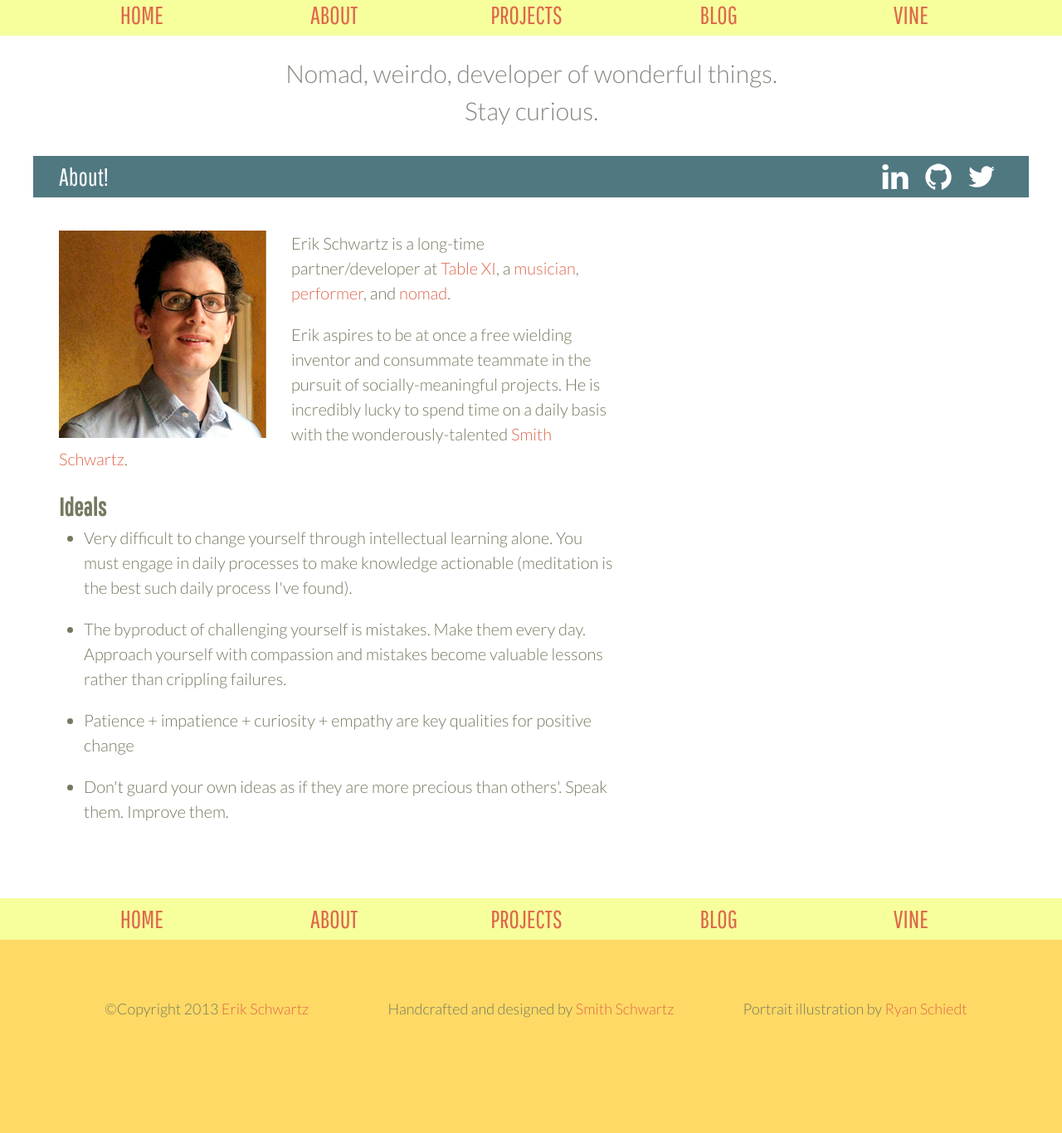
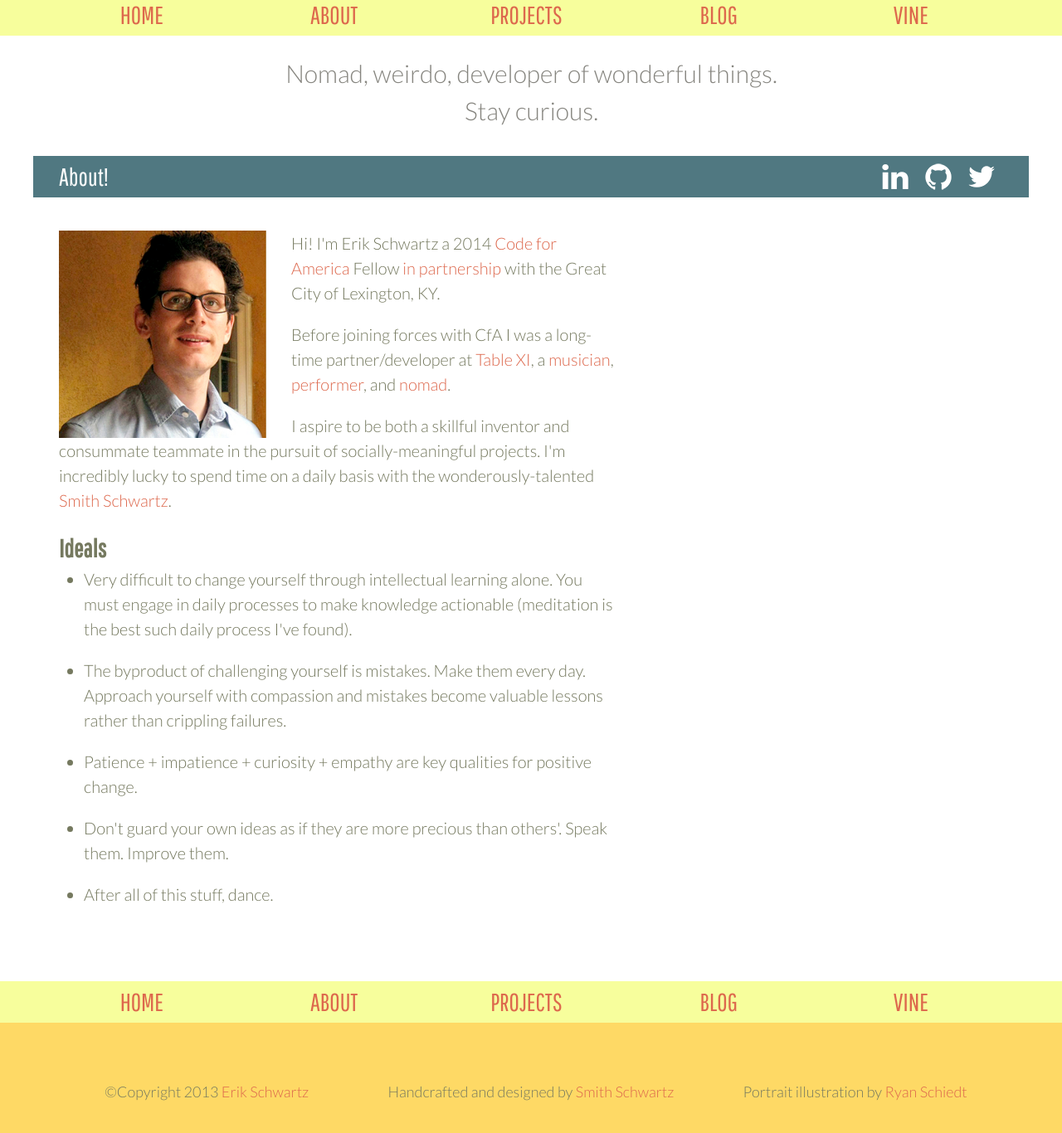
Before and after one commit to eeeschwartz/erikschwartz, a Jekyll site: the page built from about/index.html, in a window 1280 px wide and 1400 px high, scrolled down 316 px. Shown: the top 1366 px of the window at 83% size. Built offline with Jekyll 4.4.1, drawn with Linux system fonts in a browser that asks for light colours; before the commit the page ends 1616 px from its top, so only the background shows below that.

Commit message:
Update bio

```diff
--- a/about/index.html
+++ b/about/index.html
@@ -4,20 +4,23 @@ title: About!
 ---
 
 <img src="/images/erik3.jpg" alt="Erik Schwartz" title="Erik Schwartz" class="about-img">
-<p>Erik Schwartz is a long-time partner/developer at
+<p>Hi! I'm Erik Schwartz a 2014 <a href="http://codeforamerica.org">Code for America</a> Fellow <a href="http://teambiglex.tumblr.com/">in partnership</a>
+with the Great City of Lexington, KY.</p>
+<p>Before joining forces with CfA I was a long-time partner/developer at
  <a href="http://www.tablexi.com/who-we-are/team/erik-schwartz">Table XI</a>,
  a <a href="http://eeeschwartz.github.io/voltage/index.html">musician</a>,
  <a href="http://www.secondcity.com/">performer</a>,
  and <a href="http://schwartzography.com/">nomad</a>.
 </p>
 <p>
- Erik aspires to be at once a free wielding inventor and consummate teammate in the pursuit of socially-meaningful projects. He is incredibly lucky to spend time on a daily basis with the wonderously-talented <a href="http://smithschwartz.com">Smith Schwartz</a>.
+ I aspire to be both a skillful inventor and consummate teammate in the pursuit of socially-meaningful projects. I'm incredibly lucky to spend time on a daily basis with the wonderously-talented <a href="http://smithschwartz.com">Smith Schwartz</a>.
 </p>
 
 <h3>Ideals</h3>
-	<ul class="about-list">
-		<li>Very difficult to change yourself through intellectual learning alone. You must engage in daily processes to make knowledge actionable (meditation is the best such daily process I've found).</li>
-		<li>The byproduct of challenging yourself is mistakes. Make them every day. Approach yourself with compassion and mistakes become valuable lessons rather than crippling failures.</li>
-		<li>Patience + impatience + curiosity + empathy are key qualities for positive change</li>
-		<li>Don't guard your own ideas as if they are more precious than others'. Speak them. Improve them.</li>
-	</ul>
+  <ul class="about-list">
+    <li>Very difficult to change yourself through intellectual learning alone. You must engage in daily processes to make knowledge actionable (meditation is the best such daily process I've found).</li>
+    <li>The byproduct of challenging yourself is mistakes. Make them every day. Approach yourself with compassion and mistakes become valuable lessons rather than crippling failures.</li>
+    <li>Patience + impatience + curiosity + empathy are key qualities for positive change.</li>
+    <li>Don't guard your own ideas as if they are more precious than others'. Speak them. Improve them.</li>
+    <li>After all of this stuff, dance.</li>
+  </ul>
```
